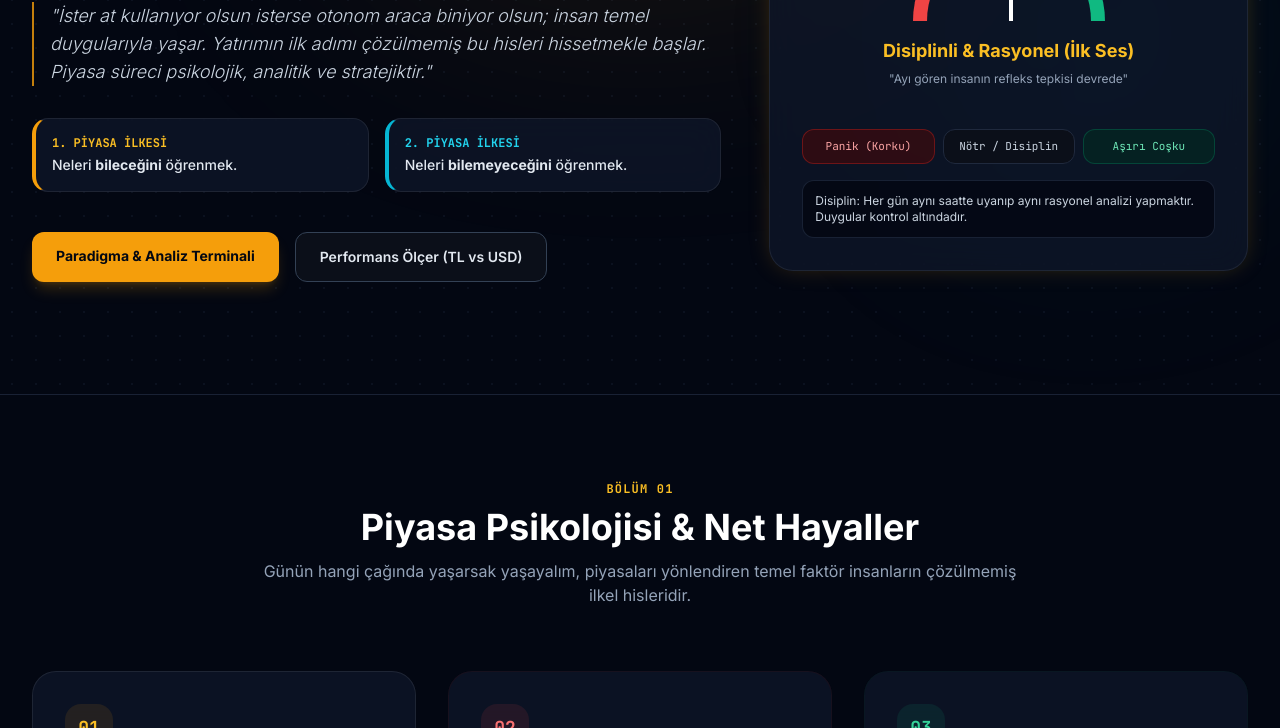
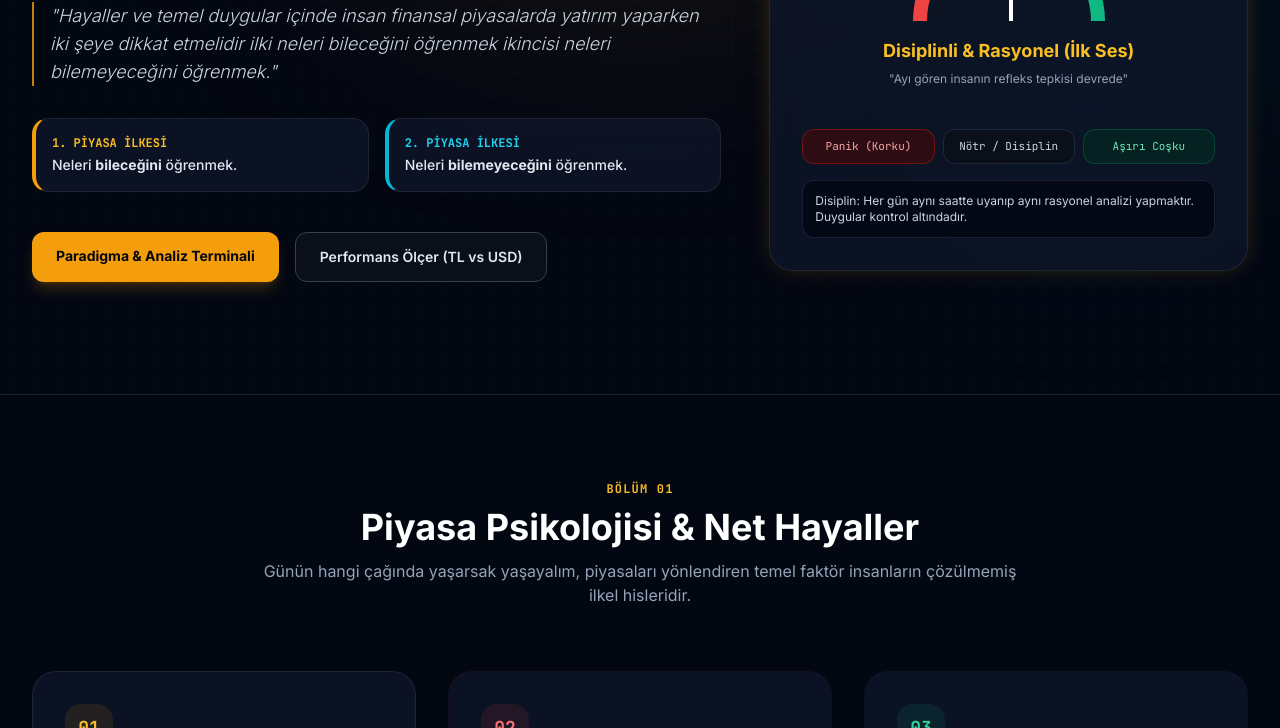
Before and after one commit to ismailtofantn/yat-r-m, a plain HTML site: page index.html in a window 1280 px wide. Shown: the part 372-1100 px from the top of the page. Drawn offline with nearby package versions, Linux system fonts and the light colour scheme.

Commit message:
index.html

```diff
--- a/index.html
+++ b/index.html
@@ -219,7 +219,7 @@
                     </h1>
 
                     <p class="text-slate-300 text-base sm:text-lg font-light leading-relaxed border-l-2 border-amber-500/80 pl-4 italic">
-                        "İster at kullanıyor olsun isterse otonom araca biniyor olsun; insan temel duygularıyla yaşar. Yatırımın ilk adımı çözülmemiş bu hisleri hissetmekle başlar. Piyasa süreci psikolojik, analitik ve stratejiktir."
+                        "Hayaller ve temel duygular içinde insan finansal piyasalarda yatırım yaparken iki şeye dikkat etmelidir ilki neleri bileceğini öğrenmek ikincisi neleri bilemeyeceğini öğrenmek."
                     </p>
 
                     <!-- 2 Hayati İlke Kartı -->
```
